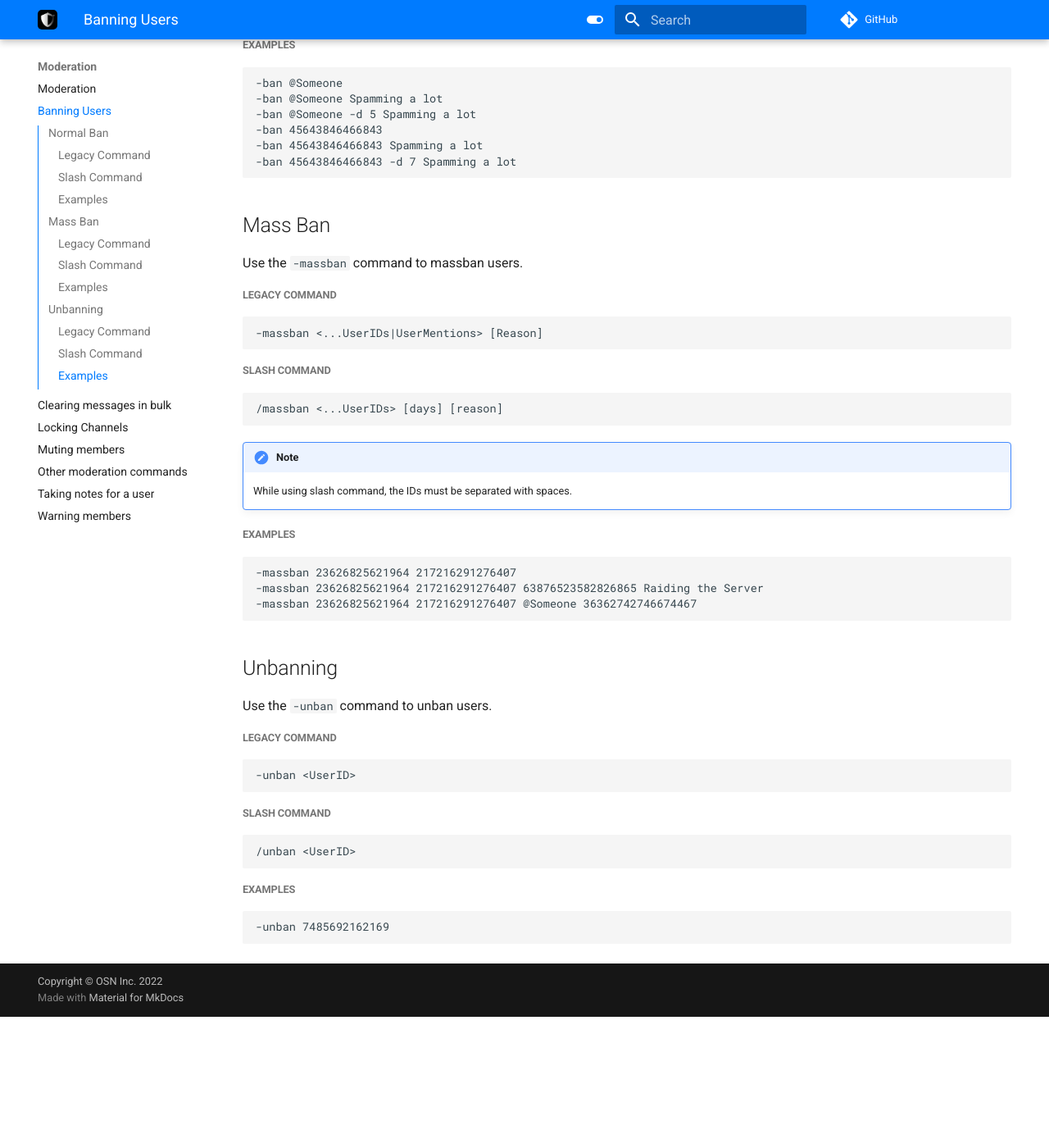
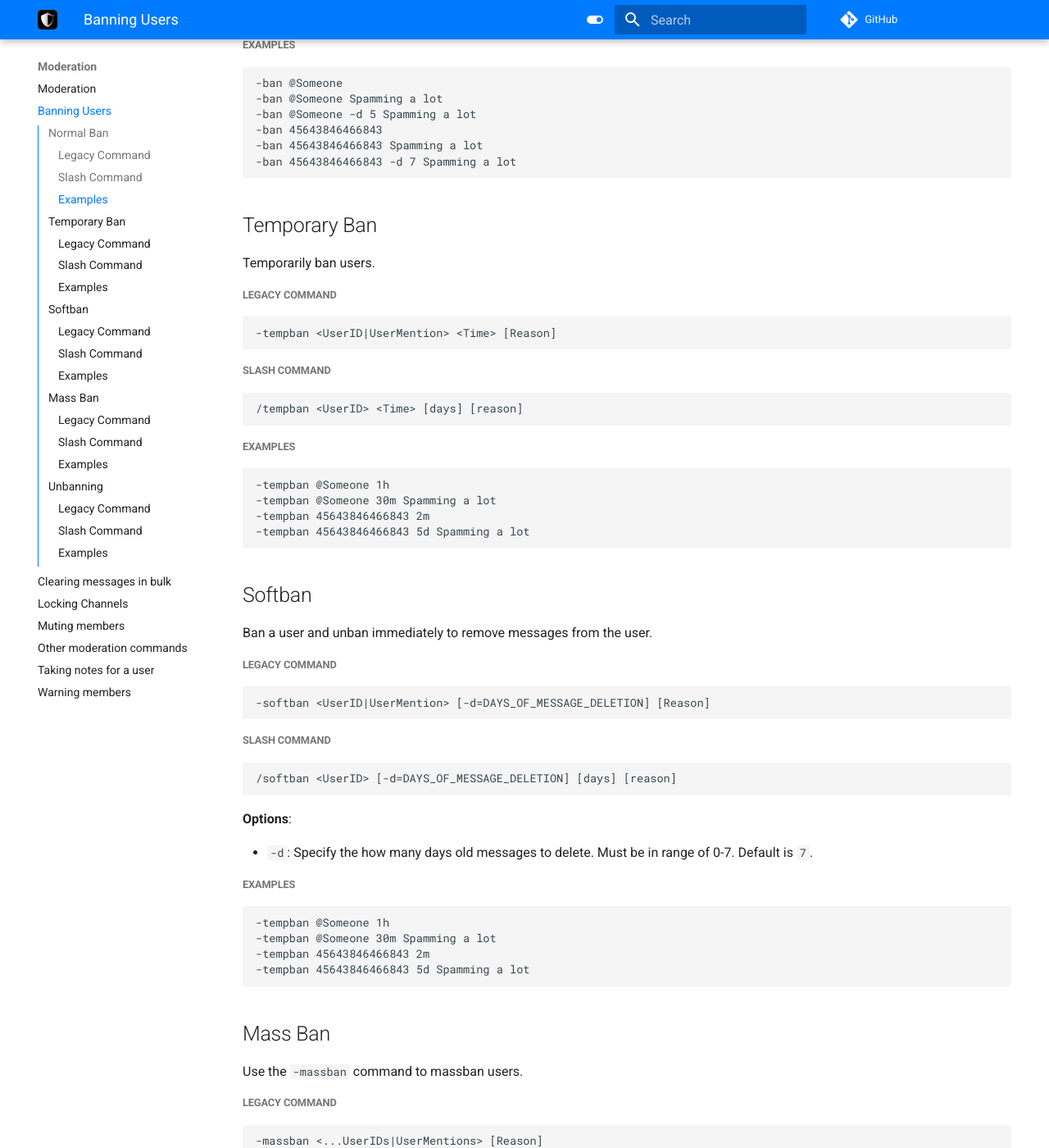
Before and after one commit to onesoft-sudo/sudobot, an MkDocs documentation site: the page built from docs/moderation/banning_users.md, in a window 1280 px wide and 1400 px high, scrolled down 543 px. Shown: the whole window at 82% size. Built offline with MkDocs 1.6.1 and Material for MkDocs 9.7.7, drawn with Linux system fonts in a browser that asks for light colours; comment, search, counter and statistics services are not loaded; the version menu is left out; before the commit the page ends 1783 px from its top, so only the background shows below that.

Commit message:
docs: add guides of different types of bans

````diff
--- a/docs/moderation/banning_users.md
+++ b/docs/moderation/banning_users.md
@@ -26,6 +26,54 @@ Use the `-ban` command to ban a user, regardless if they are in the server or no
 -ban 45643846466843
 -ban 45643846466843 Spamming a lot
 -ban 45643846466843 -d 7 Spamming a lot
+```
+
+## Temporary Ban
+Temporarily ban users.
+
+##### Legacy Command
+```
+-tempban <UserID|UserMention> <Time> [Reason]
+```
+
+##### Slash Command
+```
+/tempban <UserID> <Time> [days] [reason]
+```
+
+##### Examples
+
+```
+-tempban @Someone 1h
+-tempban @Someone 30m Spamming a lot
+-tempban 45643846466843 2m
+-tempban 45643846466843 5d Spamming a lot
+```
+
+## Softban
+Ban a user and unban immediately to remove messages from the user.
+
+##### Legacy Command
+```
+-softban <UserID|UserMention> [-d=DAYS_OF_MESSAGE_DELETION] [Reason]
+```
+
+##### Slash Command
+```
+/softban <UserID> [-d=DAYS_OF_MESSAGE_DELETION] [days] [reason]
+```
+
+**Options**:
+
+- `-d`: Specify the how many days old messages to delete. Must be in range of 0-7. Default is `7`.
+
+##### Examples
+
+```
+-tempban @Someone 1h
+-tempban @Someone 30m Spamming a lot
+-tempban 45643846466843 2m
+-tempban 45643846466843 5d Spamming a lot
 ```
 
 ## Mass Ban
````
Also changed, not shown: docs/moderation/other_moderation_commands.md (+8 -8 lines).
